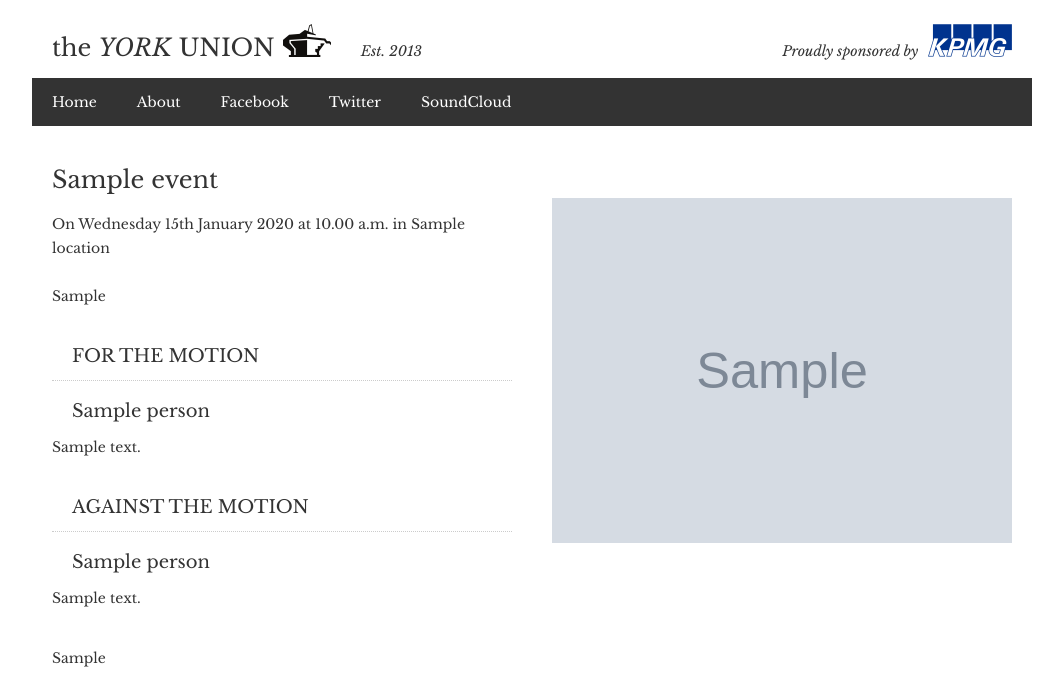
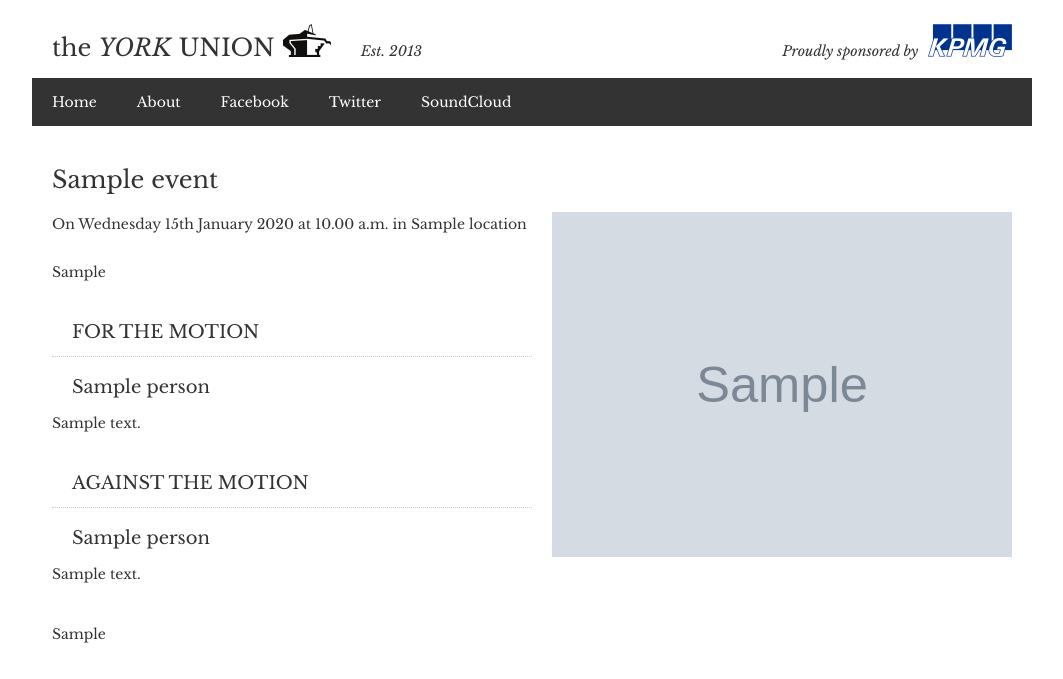
Before and after one commit to jclgoodwin/yorkunion, a Django app: a page that uses events/templates/event.html in a window 1280 px wide. Shown: the top 679 px of the page, without its empty margins (108-1171 px from the left). Run offline with Django 3.2, Linux system fonts and the light colour scheme; tables that the repository leaves empty hold one stand-in row (values such as "Sample post"); grey boxes marked "Sample" are stand-in pictures.

Commit message:
tweak image styles

```diff
--- a/events/static/base.css
+++ b/events/static/base.css
@@ -221,8 +221,8 @@ h3 {
     max-width: 680px;
 }
 
-#main img {
-    max-width: 100%;
+#main .event-image {
+    margin: 1em auto;
     height: auto;
 }
 
--- a/events/static/desktop.css
+++ b/events/static/desktop.css
@@ -68,7 +68,7 @@ a.stooge {
 .event-image {
     float: right;
     box-sizing: border-box;
-    padding: 0 0 0 20px;
-    margin: 0 0 0 20px;
+    padding-left: 20px;
+    margin-left: 20px;
     width: 50%;
 }
```
